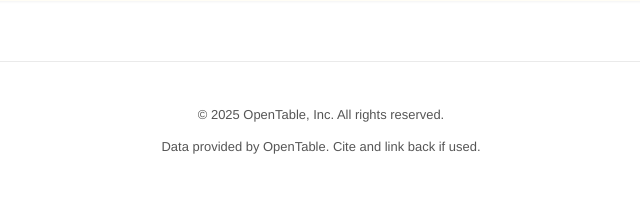
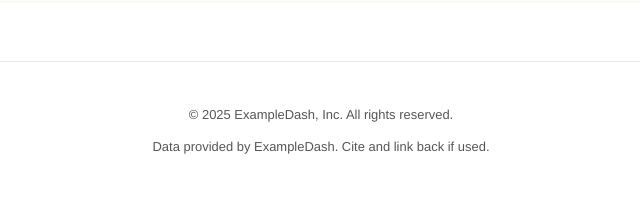
Before and after one commit to deonneon/dataikuwebapp, a Flask app: page / in a window 1280 px wide. Shown: the part 702-902 px from the top of the page, without its empty margins (319-959 px from the left). Run offline with Flask 3, Linux system fonts and the light colour scheme.

Commit message:
improved desc

```diff
--- a/standardwebapp_enhanced/templates/index.html
+++ b/standardwebapp_enhanced/templates/index.html
@@ -122,8 +122,8 @@
     <header>
       <div class="container">
         <img
-          src="https://www.opentable.com/img/OpenTable-logo.svg"
-          alt="OpenTable Logo"
+          src="https://www.ExampleDash.com/img/ExampleDash-logo.svg"
+          alt="ExampleDash Logo"
           style="width: 150px"
         />
         <h1>Change in seated diners by week, 2025 vs. 2024</h1>
@@ -177,8 +177,8 @@
     </div>
     <footer>
       <div class="container">
-        <p>© 2025 OpenTable, Inc. All rights reserved.</p>
-        <p>Data provided by OpenTable. Cite and link back if used.</p>
+        <p>© 2025 ExampleDash, Inc. All rights reserved.</p>
+        <p>Data provided by ExampleDash. Cite and link back if used.</p>
       </div>
     </footer>
 
```
Also changed, not shown: dash/main.py (+5 -5 lines), dash_template/main.py (+5 -5 lines), standardwebapp_template/templates/index.html (+2 -7 lines).
